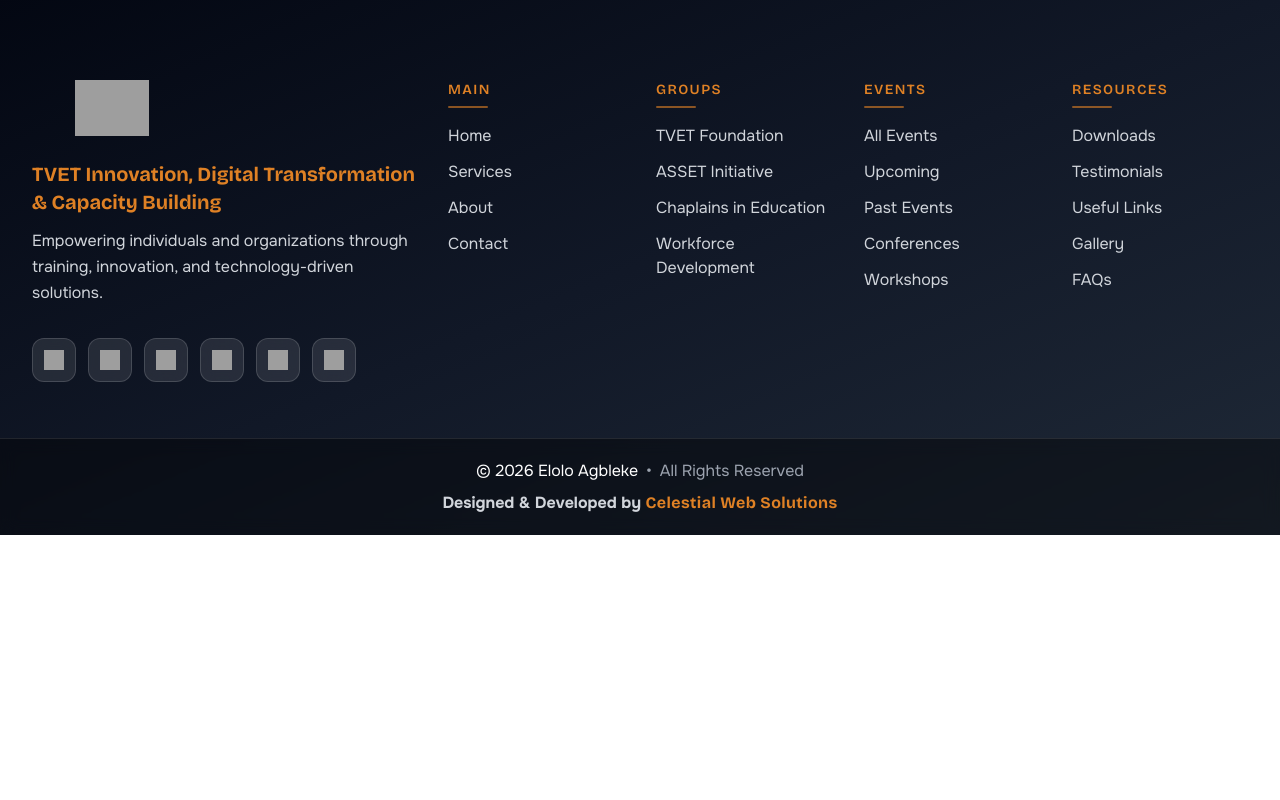
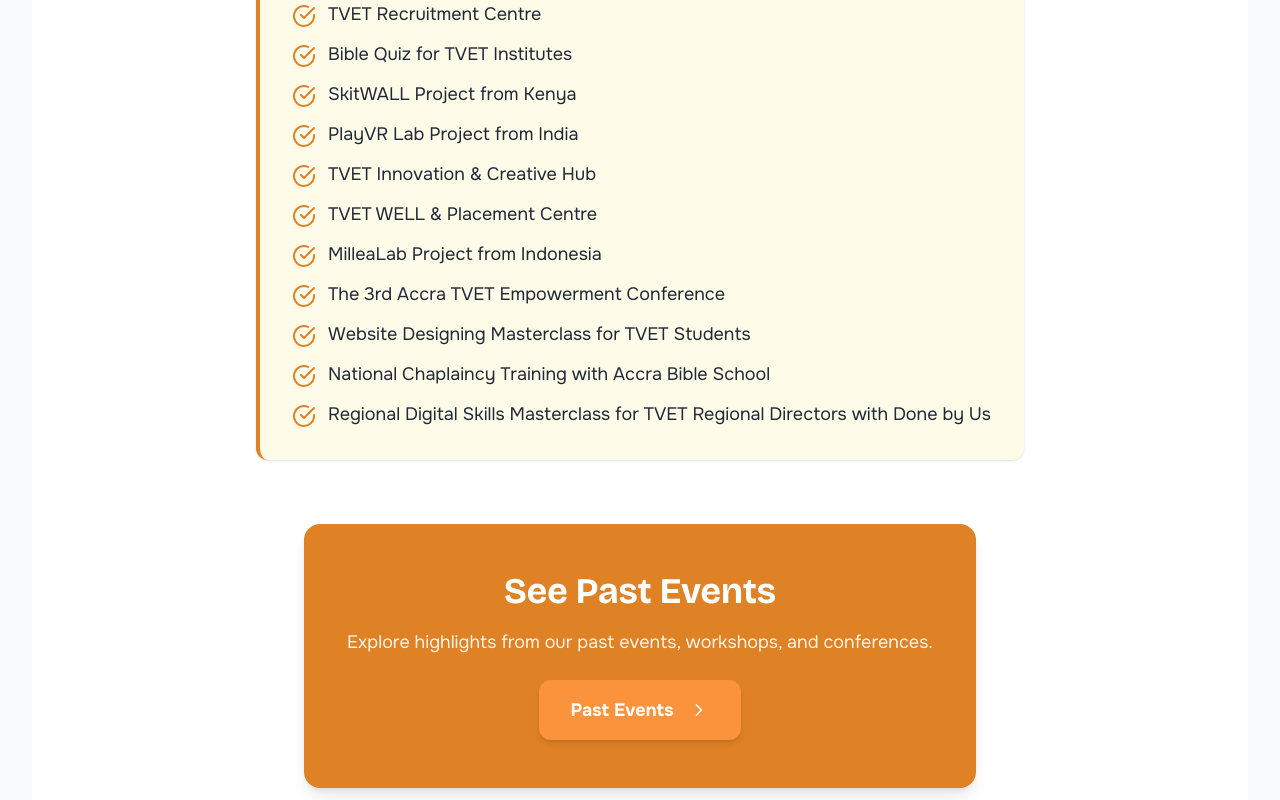
Before and after one commit to strivehardest/elolo, a Next.js app: page /events/upcoming in a window 1280 px wide. Shown: the part 1000-1800 px from the top of the page. Before the commit the page ends 1535 px from the top, so only its background shows below. Built offline with nearby package versions, Linux system fonts and the light colour scheme; no server answers; grey boxes are pictures that could not be loaded; a web font is replaced by a local one.

Commit message:
Add files via upload

```diff
--- a/src/pages/contact.js
+++ b/src/pages/contact.js
@@ -82,6 +82,21 @@ const ContactPage = () => {
                       </p>
                     </div>
                   </div>
+                    {/* Office Location Address */}
+                    <div className="flex items-start">
+                      <svg className="h-6 w-6 mr-4 mt-1 flex-shrink-0" fill="none" stroke="currentColor" strokeWidth="2" viewBox="0 0 24 24"><path strokeLinecap="round" strokeLinejoin="round" d="M12 2C8.13 2 5 5.13 5 9c0 5.25 7 13 7 13s7-7.75 7-13c0-3.87-3.13-7-7-7zm0 9.5A2.5 2.5 0 1 1 12 6a2.5 2.5 0 0 1 0 5.5z" /></svg>
+                      <div>
+                        <h3 className="font-semibold mb-1">Office Location</h3>
+                        <address className="not-italic text-white">
+                          <strong>The TVET Info Hub:</strong><br />
+                          Awudome Estates<br />
+                          North Kaneshie<br />
+                          Klotey Street<br />
+                          GH-214-1832<br />
+                          Accra.
+                        </address>
+                      </div>
+                    </div>
                   <div className="flex items-start">
                     <Phone className="h-6 w-6 mr-4 mt-1 flex-shrink-0" />
                     <div>
--- a/src/pages/events/index.js
+++ b/src/pages/events/index.js
@@ -154,6 +154,25 @@ export default function EventsPage() {
             </a>
           </div>
         </div>
+
+        {/* CTA Section for Past Events */}
+        <div className="mt-8 flex justify-center">
+          <div className="bg-[#df8125] rounded-2xl shadow-lg px-10 py-12 text-center max-w-2xl w-full">
+            <h2 className="text-3xl md:text-4xl font-bold text-white mb-4">
+              See Past Events
+            </h2>
+            <p className="text-lg text-white/90 mb-6">
+              Explore highlights from our past events, workshops, and conferences.
+            </p>
+            <a
+              href="/events/past"
+              className="inline-flex items-center gap-3 bg-orange-400 text-[#ffffff] font-bold px-8 py-4 rounded-xl text-lg shadow-md hover:bg-white/90 hover:text-[#b96a1a] transition-colors"
+            >
+              Past Events
+              <ArrowRight className="w-5 h-5 ml-1 transition-transform group-hover:translate-x-1" />
+            </a>
+          </div>
+        </div>
       </div>
       </section>
     </>
--- a/src/pages/events/past.js
+++ b/src/pages/events/past.js
@@ -333,6 +333,24 @@ export default function PastEvents() {
                     ))}
                   </div>
                 </div>
+                {/* Upcoming Events CTA Section - moved to bottom */}
+                <div className="mt-16 flex justify-center">
+                  <div className="bg-[#df8125] rounded-2xl shadow-lg px-10 py-12 text-center max-w-2xl w-full">
+                    <h2 className="text-3xl md:text-4xl font-bold text-white mb-4">
+                      See Upcoming Events
+                    </h2>
+                    <p className="text-lg text-white/90 mb-6">
+                      Interested in attending upcoming events? Stay tuned for the latest updates and announcements.
+                    </p>
+                    <a
+                      href="/events/upcoming"
+                      className="inline-flex items-center gap-3 bg-orange-400 text-[#ffffff] font-bold px-8 py-4 rounded-xl text-lg shadow-md hover:bg-white/90 hover:text-[#b96a1a] transition-colors"
+                    >
+                      Upcoming Events
+                      <ChevronRight className="w-5 h-5 ml-1 transition-transform group-hover:translate-x-1" />
+                    </a>
+                  </div>
+                </div>
               </div>
             </div>
           </>
--- a/src/pages/events/upcoming.js
+++ b/src/pages/events/upcoming.js
@@ -1,6 +1,6 @@
 import Image from 'next/image';
 import React, { useState } from 'react';
-import { ChevronLeft, ChevronRight, Calendar, Users, MapPin } from 'lucide-react';
+import { ChevronLeft, ChevronRight, Calendar, Users, MapPin, CheckCircle } from 'lucide-react';
 import SEOHead from '../../components/seo/SEOHead';
 
 export default function UpcomingEvents() {
@@ -85,15 +85,7 @@ export default function UpcomingEvents() {
           </div>
         )}
         <div className="max-w-7xl mx-auto">
-          {/* Header */}
-          <div className="text-center mb-16">
-            <h1 className="text-5xl md:text-6xl font-bold mb-6 text-[#030202]">
-              Upcoming Events
-            </h1>
-            <p className="text-xl md:text-2xl text-gray-700 max-w-3xl mx-auto leading-relaxed">
-              Stay tuned for our upcoming events, workshops, and conferences.
-            </p>
-          </div>
+
 
           {/* Main Carousel */}
           <div className="relative mb-12">
@@ -173,6 +165,55 @@ export default function UpcomingEvents() {
               ))}
             </div>
           </div>
+
+          {/* Upcoming Projects Section - between carousel and CTA */}
+          <div className="mb-12 max-w-3xl mx-auto bg-yellow-50 border-l-4 border-[#df8125] rounded-xl p-8 shadow">
+            <h2 className="text-2xl font-bold text-[#df8125] mb-4">Upcoming Projects</h2>
+            <ul className="space-y-3">
+              {[
+                'TVET Info Hub',
+                'VR Experience Labs',
+                'Carpentry Competition',
+                'TVET Radio/ Career Fm',
+                'The TVET GDP Season I',
+                'TVET Recruitment Centre',
+                'Bible Quiz for TVET Institutes',
+                'SkitWALL Project from Kenya',
+                'PlayVR Lab Project from India',
+                'TVET Innovation & Creative Hub',
+                'TVET WELL & Placement Centre',
+                'MilleaLab Project from Indonesia',
+                'The 3rd Accra TVET Empowerment Conference',
+                'Website Designing Masterclass for TVET Students',
+                'National Chaplaincy Training with Accra Bible School',
+                'Regional Digital Skills Masterclass for TVET Regional Directors with Done by Us',
+              ].map((item, idx) => (
+                <li key={idx} className="flex items-start gap-3 text-lg text-gray-800">
+                  <CheckCircle className="w-6 h-6 text-[#df8125] mt-1 flex-shrink-0" />
+                  <span>{item}</span>
+                </li>
+              ))}
+            </ul>
+          </div>
+
+          {/* Past Events CTA Section - stays at bottom */}
+          <div className="mt-16 flex justify-center">
+            <div className="bg-[#df8125] rounded-2xl shadow-lg px-10 py-12 text-center max-w-2xl w-full">
+              <h2 className="text-3xl md:text-4xl font-bold text-white mb-4">
+                See Past Events
+              </h2>
+              <p className="text-lg text-white/90 mb-6">
+                Explore highlights from our past events, workshops, and conferences.
+              </p>
+              <a
+                href="/events/past"
+                className="inline-flex items-center gap-3 bg-orange-400 text-[#ffffff] font-bold px-8 py-4 rounded-xl text-lg shadow-md hover:bg-white/90 hover:text-[#b96a1a] transition-colors"
+              >
+                Past Events
+                <ChevronRight className="w-5 h-5 ml-1 transition-transform group-hover:translate-x-1" />
+              </a>
+            </div>
+          </div>
         </div>
       </div>
     </>
--- a/src/pages/index.js
+++ b/src/pages/index.js
@@ -266,6 +266,25 @@ const HomePage = () => {
                     skills training initiatives.
                   </p>
                 </div>
+              </div>
+            </div>
+
+            {/* Upcoming Events CTA Section (matches main events page style) */}
+            <div className="mt-12 flex justify-center">
+              <div className="bg-[#df8125] rounded-2xl shadow-lg px-10 py-12 text-center max-w-2xl w-full">
+                <h2 className="text-3xl md:text-4xl font-bold text-white mb-4">
+                  See Upcoming Events
+                </h2>
+                <p className="text-lg text-white/90 mb-6">
+                  Interested in attending upcoming events? Stay tuned for the latest updates and announcements.
+                </p>
+                <a
+                  href="/events/upcoming"
+                  className="inline-flex items-center gap-3 bg-orange-400 text-[#ffffff] font-bold px-8 py-4 rounded-xl text-lg shadow-md hover:bg-white/90 hover:text-[#b96a1a] transition-colors"
+                >
+                  Upcoming Events
+                  <ArrowRight className="w-5 h-5 ml-1 transition-transform group-hover:translate-x-1" />
+                </a>
               </div>
             </div>
           </div>
```
Also changed, not shown: src/pages/about.js (+25 -19 lines).
